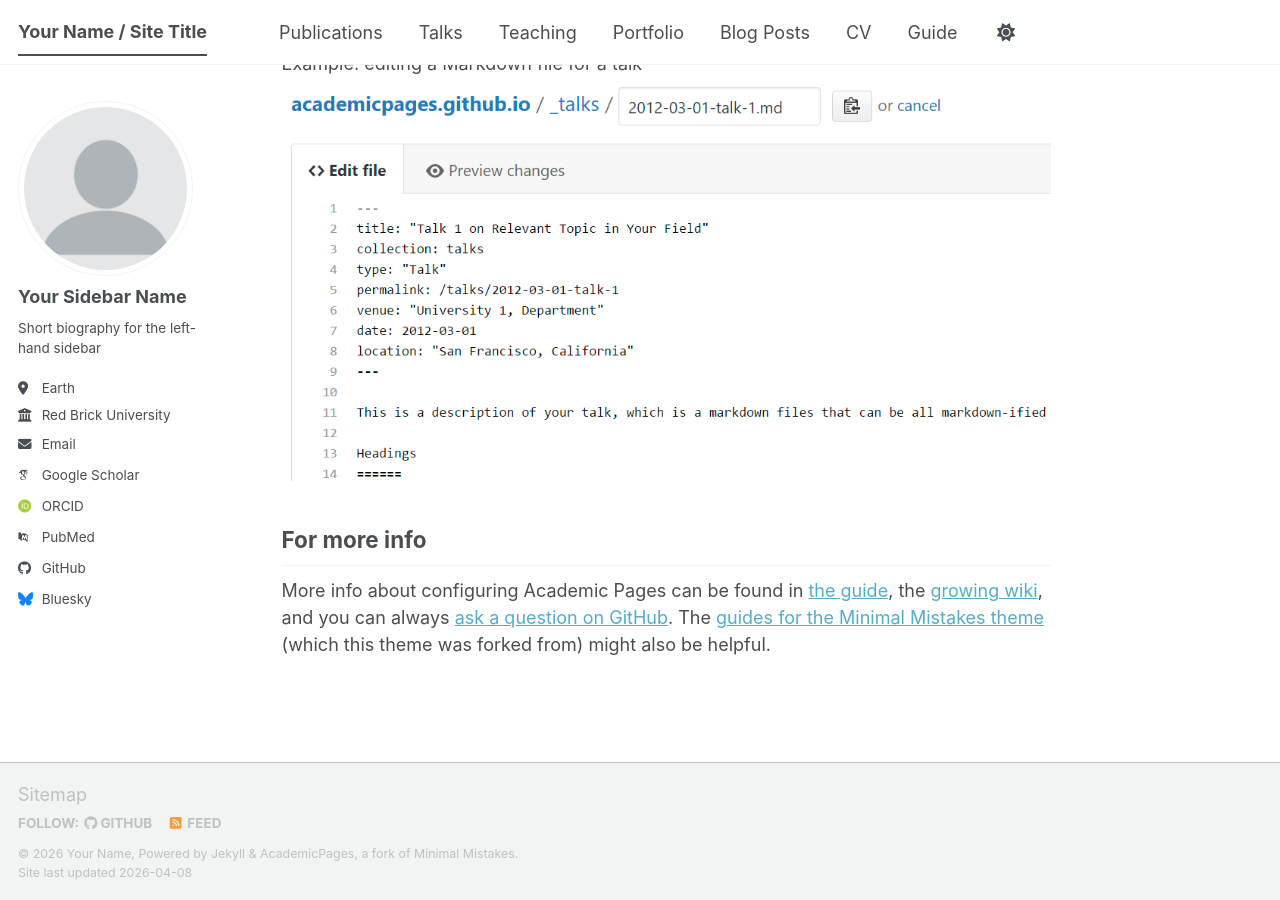
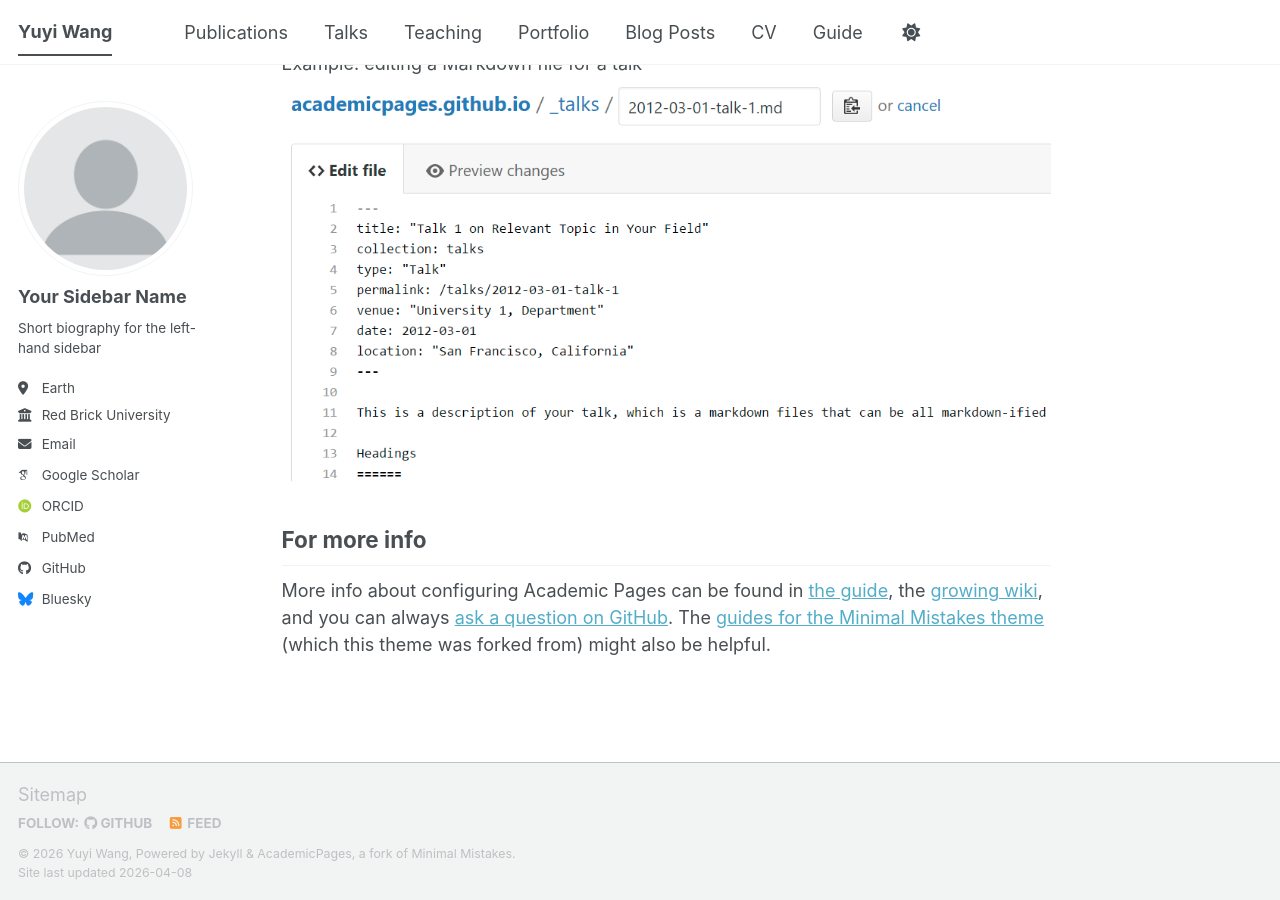
Before and after one commit to sweetlove12/sweetlove12.github.io, a Jekyll site: the page built from _pages/about.md, in a window 1280 px wide and 900 px high, scrolled down 2720 px. Built offline with Jekyll 4.4.1, drawn with Linux system fonts in a browser that asks for light colours; some web fonts are replaced; a script bundle is joined from its source files by our own code; library files that are not in the unit come from our copies.

Commit message:
Update _config.yml

```diff
--- a/_config.yml
+++ b/_config.yml
@@ -9,14 +9,14 @@
 # Basic Site Settings
 locale                   : "en-US"
 site_theme               : "default" # The available themes options are "default", "air", "sunrise", "mint", "dirt" and "contrast"
-title                    : "Your Name / Site Title"
+title                    : "Yuyi Wang"
 title_separator          : "-"
-name                     : &name "Your Name"
-description              : &description "Your Name's academic portfolio"   # Update this with a general description of your site, this is the default if not overridden by a page
-url                      : https://academicpages.github.io # The base hostname & protocol for your site e.g. "https://[your GitHub username].github.io",
+name                     : &name "Yuyi Wang"
+description              : &description "National University of Defense Technology / Model Compression and Acceleration / State Key Laboratory of Parallel and Distributed Processing"   # Update this with a general description of your site, this is the default if not overridden by a page
+url                      : https://sweetlove12.github.io # The base hostname & protocol for your site e.g. "https://[your GitHub username].github.io",
                                                            # or if you already have some other page hosted on Github then use "https://[your GitHub username].github.io/[Your Repo Name]"
 baseurl                  : "" # the subpath of your site, e.g. "/blog"
-repository               : "academicpages/academicpages.github.io"
+repository               : "sweetlove12/sweetlove12.github.io"
 
 # Site Author - The following control what appear as part of the author content on the side bar.
 #               If a field is blank the icon and link will not appear, otherwise it will be shown.
```
